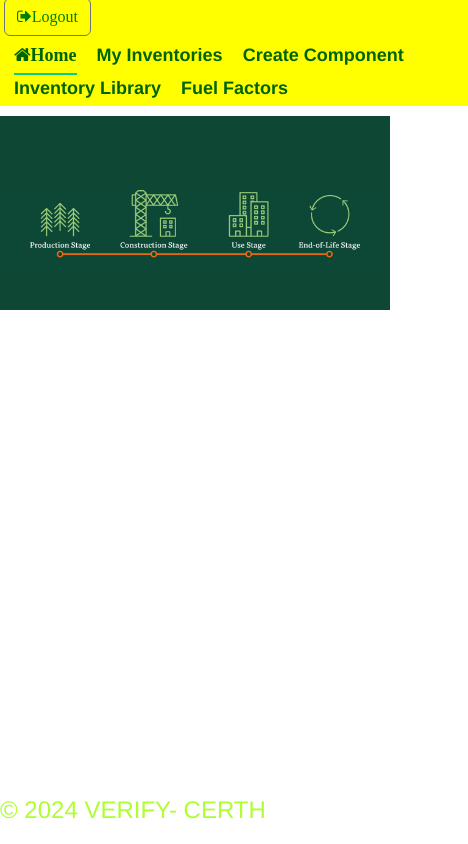
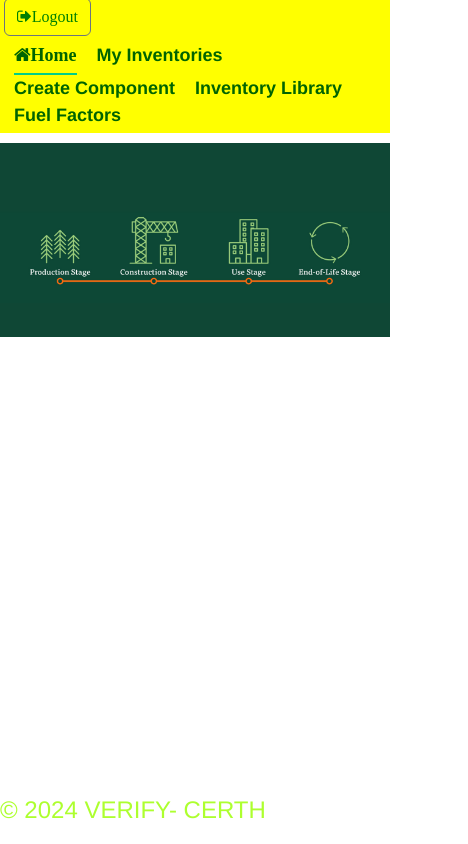
Before and after one commit to nikoschairopoulos/VerifyInventoryApp, a Vue app in the folder InventoryApp/InventoryFrontBackEnd/Frontend/: page / in a window 390 px wide. Shown: the whole page, 468 px wide, since content can reach past the window. Built offline with nearby package versions, Linux system fonts and the light colour scheme.

Commit message:
small change margin

```diff
--- a/InventoryApp/InventoryFrontBackEnd/Frontend/src/components/Navbar.vue
+++ b/InventoryApp/InventoryFrontBackEnd/Frontend/src/components/Navbar.vue
@@ -78,7 +78,7 @@ export default {
   }
   @media (max-width: 750px){
     .main-nav {
-    width:120%;
+    width:auto;
     display: flex;
     justify-content:start;
     flex-direction: column-reverse;
--- a/InventoryApp/InventoryFrontBackEnd/Frontend/src/views/CreateInventory.vue
+++ b/InventoryApp/InventoryFrontBackEnd/Frontend/src/views/CreateInventory.vue
@@ -229,7 +229,7 @@ th {
 
     }
     .addedcomponents{
-        margin-top: 2.5%;
+        margin-top: 34px;
     }
 
     #component{
--- a/InventoryApp/InventoryFrontBackEnd/Frontend/src/views/UpdateInventory.vue
+++ b/InventoryApp/InventoryFrontBackEnd/Frontend/src/views/UpdateInventory.vue
@@ -224,7 +224,6 @@ background-color: #f2f2f2;
 
 }
 .addedcomponents{
-    margin-top: 2.5%;
 }
 
 #component{
```
Also changed, not shown: InventoryApp/InventoryFrontBackEnd/Frontend/src/views/ListComponents.vue (+2 -5 lines).
